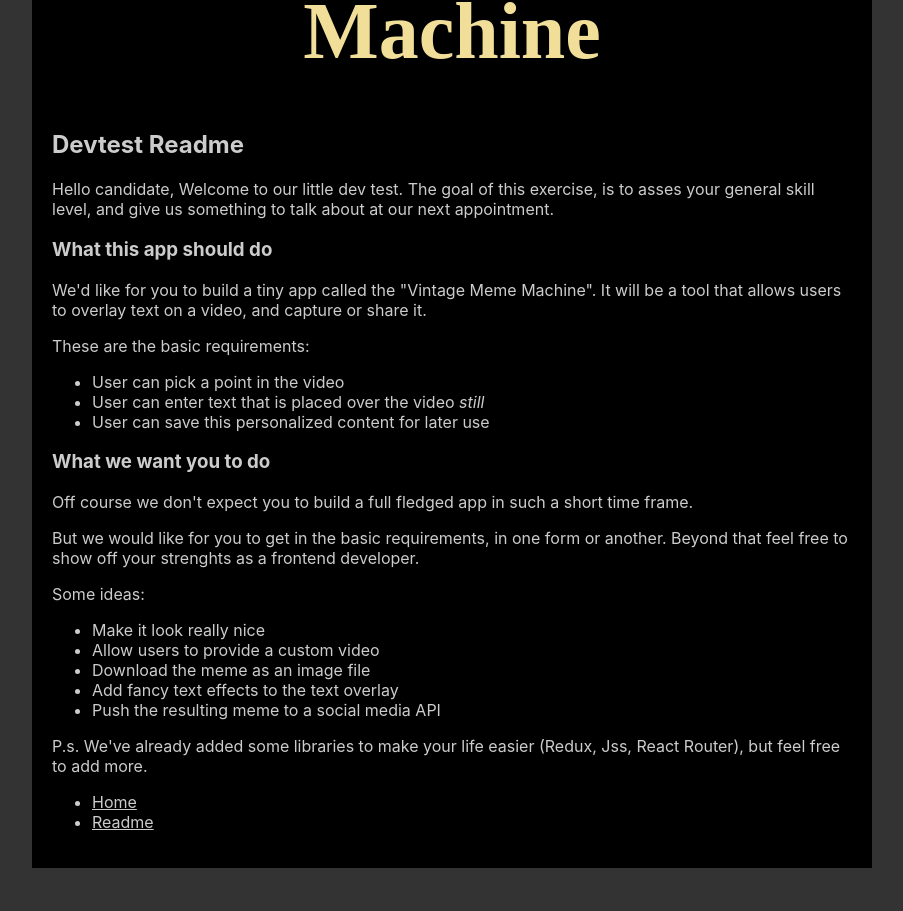
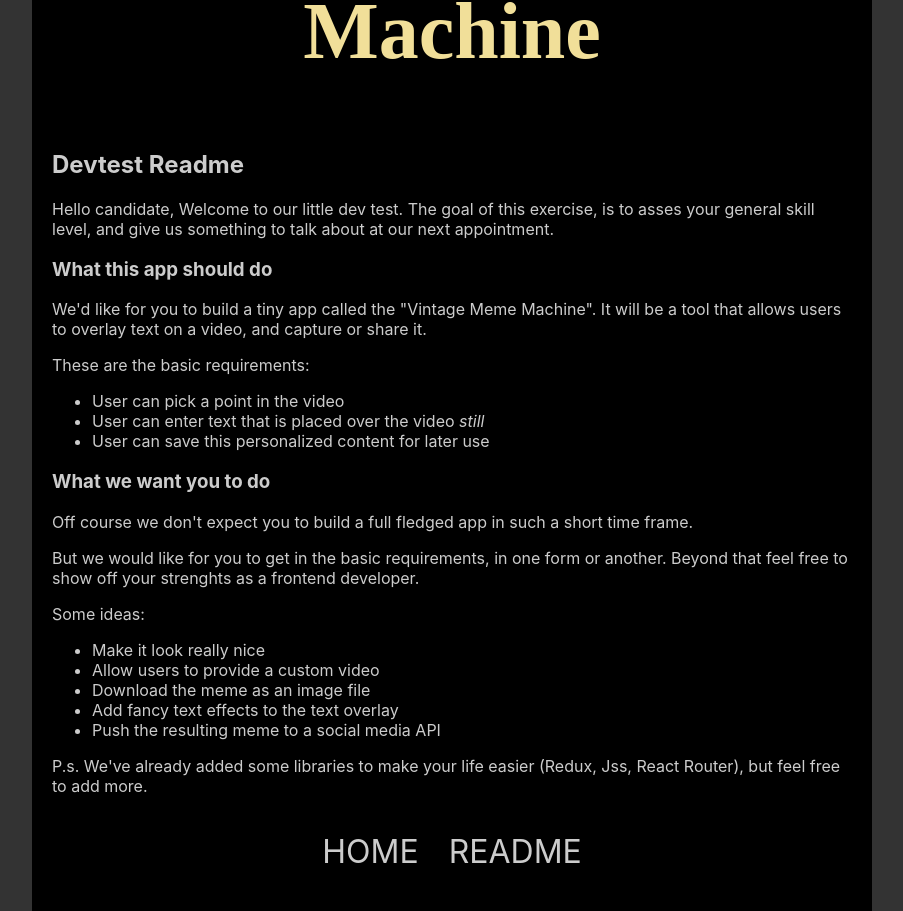
Before and after one commit to stephangriesel/meme-machine, a React (Create React App) app: page /readme in a window 1280 px wide. Shown: the part 179-1090 px from the top of the page, without its empty margins (188-1091 px from the left). Before the commit the page ends 1047 px from the top, so only its background shows below. Built offline with nearby package versions, Linux system fonts and the light colour scheme.

Commit message:
main styling done

```diff
--- a/src/App.js
+++ b/src/App.js
@@ -1,6 +1,6 @@
 import React, { Component } from "react";
 import injectSheet from "react-jss";
-import { Route, Link, Switch, Redirect } from "react-router-dom";
+import { Route, Switch, Redirect } from "react-router-dom";
 import { bindActionCreators } from 'redux'
 import { connect } from 'react-redux'
 
@@ -8,6 +8,8 @@ import {toggleTitleColor} from './store';
 
 import Video from './components/Video';
 import MemeText from './components/MemeText';
+import ReadMe from './components/ReadMe';
+import Navbar from './components/Navbar'
 
 const styles = theme => ({
   '@global body': {
@@ -67,70 +69,13 @@ class App extends Component {
               </>
             </Route>
             <Route path="/readme">
-              <section>
-                <h2>Devtest Readme</h2>
-                <p>
-                  Hello candidate, Welcome to our little dev test. The goal of
-                  this exercise, is to asses your general skill level, and give
-                  us something to talk about at our next appointment.
-                </p>
-                <section>
-                  <h3>What this app should do</h3>
-                  <p>
-                    We'd like for you to build a tiny app called the "Vintage Meme
-                    Machine". It will be a tool that allows users to overlay text
-                    on a video, and capture or share it.
-                  </p>
-                  <p>These are the basic requirements:</p>
-                  <ul>
-                    <li>User can pick a point in the video</li>
-                    <li>
-                      User can enter text that is placed over the video <em>still</em>
-                    </li>
-                    <li>
-                      User can save this personalized content for later use
-                    </li>
-                  </ul>
-                </section>
-                <section>
-                  <h3>What we want you to do</h3>
-                  <p>
-                    Off course we don't expect you to build a full fledged app
-                    in such a short time frame.
-                  </p>
-                  <p>
-                    But we would like for you to get in the basic requirements,
-                    in one form or another. Beyond that feel free to show off
-                    your strenghts as a frontend developer.
-                  </p>
-                  <p>Some ideas:</p>
-                  <ul>
-                    <li>Make it look really nice</li>
-                    <li>Allow users to provide a custom video</li>
-                    <li>Download the meme as an image file</li>
-                    <li>Add fancy text effects to the text overlay</li>
-                    <li>Push the resulting meme to a social media API</li>
-                  </ul>
-                </section>
-                <section>
-                  <p>
-                    P.s. We've already added some libraries to make your life
-                    easier (Redux, Jss, React Router), but feel free to add
-                    more.
-                  </p>
-                </section>
-              </section>
+              <ReadMe />
             </Route>
             <Redirect to="/home" />
           </Switch>
         </main>
         <footer>
-          <nav>
-            <ul>
-            <li><Link to="/home">Home</Link></li>
-            <li><Link to="/readme">Readme</Link></li>
-            </ul>
-          </nav>
+          <Navbar />
         </footer>
       </div>
     );
--- /dev/null
+++ b/src/components/Navbar.js
@@ -0,0 +1,19 @@
+import React, { Component } from 'react';
+import { Link } from "react-router-dom";
+import '../css/Navbar.css';
+
+
+class Navbar extends Component {
+  render() {
+    return (
+      <nav className="menu">
+        <ul>
+          <li><Link to="/home">Home</Link></li>
+          <li><Link to="/readme">Readme</Link></li>
+        </ul>
+      </nav>
+    )
+  }
+}
+
+export default Navbar;
--- /dev/null
+++ b/src/components/ReadMe.js
@@ -0,0 +1,63 @@
+import React, { Component } from 'react';
+
+class ReadMe extends Component {
+  render() {
+    return (<section>
+      <h2>Devtest Readme</h2>
+      <p>
+        Hello candidate, Welcome to our little dev test. The goal of
+        this exercise, is to asses your general skill level, and give
+        us something to talk about at our next appointment.
+                    </p>
+      <section>
+        <h3>What this app should do</h3>
+        <p>
+          We'd like for you to build a tiny app called the "Vintage Meme
+          Machine". It will be a tool that allows users to overlay text
+          on a video, and capture or share it.
+                      </p>
+        <p>These are the basic requirements:</p>
+        <ul>
+          <li>User can pick a point in the video</li>
+          <li>
+            User can enter text that is placed over the video <em>still</em>
+          </li>
+          <li>
+            User can save this personalized content for later use
+                        </li>
+        </ul>
+      </section>
+      <section>
+        <h3>What we want you to do</h3>
+        <p>
+          Off course we don't expect you to build a full fledged app
+          in such a short time frame.
+                      </p>
+        <p>
+          But we would like for you to get in the basic requirements,
+          in one form or another. Beyond that feel free to show off
+          your strenghts as a frontend developer.
+                      </p>
+        <p>Some ideas:</p>
+        <ul>
+          <li>Make it look really nice</li>
+          <li>Allow users to provide a custom video</li>
+          <li>Download the meme as an image file</li>
+          <li>Add fancy text effects to the text overlay</li>
+          <li>Push the resulting meme to a social media API</li>
+        </ul>
+      </section>
+      <section>
+        <p>
+          P.s. We've already added some libraries to make your life
+          easier (Redux, Jss, React Router), but feel free to add
+          more.
+                      </p>
+      </section>
+    </section>
+    )
+  }
+}
+
+
+export default ReadMe;
--- a/src/components/Video.js
+++ b/src/components/Video.js
@@ -4,9 +4,10 @@ import '../css/Video.css';
 class Video extends Component {
     render() {
         return (
-            <div class="video-wrapper">
+            <div className="video-wrapper">
                 <video
-                    width="800"
+                    maxwidth="800"
+                    width="100%"
                     height="450"
                     playsInline
                     autoPlay
--- a/src/css/MemeText.css
+++ b/src/css/MemeText.css
@@ -0,0 +1,16 @@
+label {
+  display:flex;
+  justify-content: center;
+  flex-direction: row;
+  align-items: center;
+  font-size: 2rem;
+  height:80px;
+}
+
+input {
+  font-size:18px;
+  padding:15px;
+  border:none;
+  width:400px;
+  outline:none;
+}
--- /dev/null
+++ b/src/css/Navbar.css
@@ -0,0 +1,30 @@
+nav {
+  display:flex;
+  justify-content: center;
+}
+
+a {
+  text-decoration: none;
+}
+
+.menu ul {
+  display:flex;
+  flex-direction: row;
+  list-style: none;
+  margin:0;
+  padding:0;
+}
+
+.menu li {
+  margin:15px 10px;
+  padding:5px;
+  text-transform: uppercase;
+  /* border: solid 1px #EEE; */
+  font-size: 2rem;
+}
+
+li:hover {
+  text-decoration: underline;
+  text-transform: uppercase;
+
+}
--- a/src/css/Video.css
+++ b/src/css/Video.css
@@ -12,5 +12,19 @@
 
 video {
     position: absolute;
-    left:25%;
+    left:-4%;
 }
+
+@media screen and (max-width: 800px) {
+    .video-wrapper {
+        background-image:none;
+        background-color: #000000;
+        height:90vh;
+
+    }
+
+    video {
+        position: absolute;
+        left:0%;
+    }
+}
--- a/src/index.css
+++ b/src/index.css
@@ -12,3 +12,8 @@ code {
   font-family: source-code-pro, Menlo, Monaco, Consolas, "Courier New",
     monospace;
 }
+
+header, main  {
+  display:flex;
+  flex-direction: column;
+}
```
